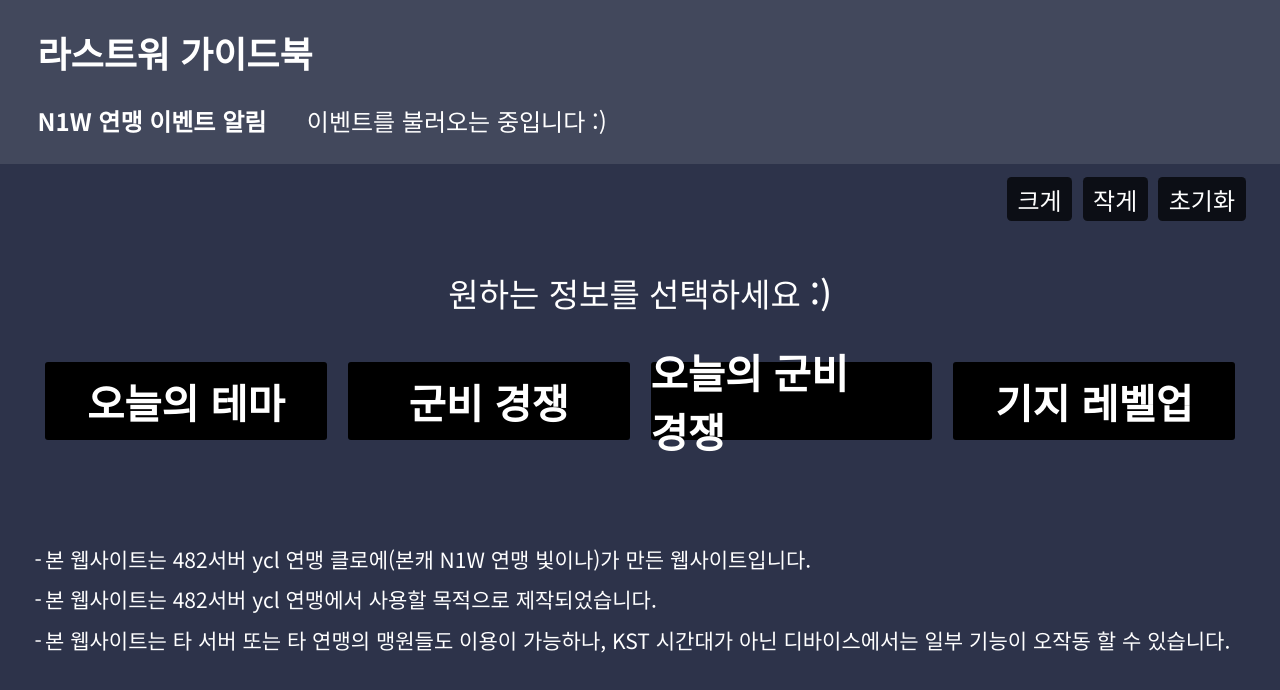
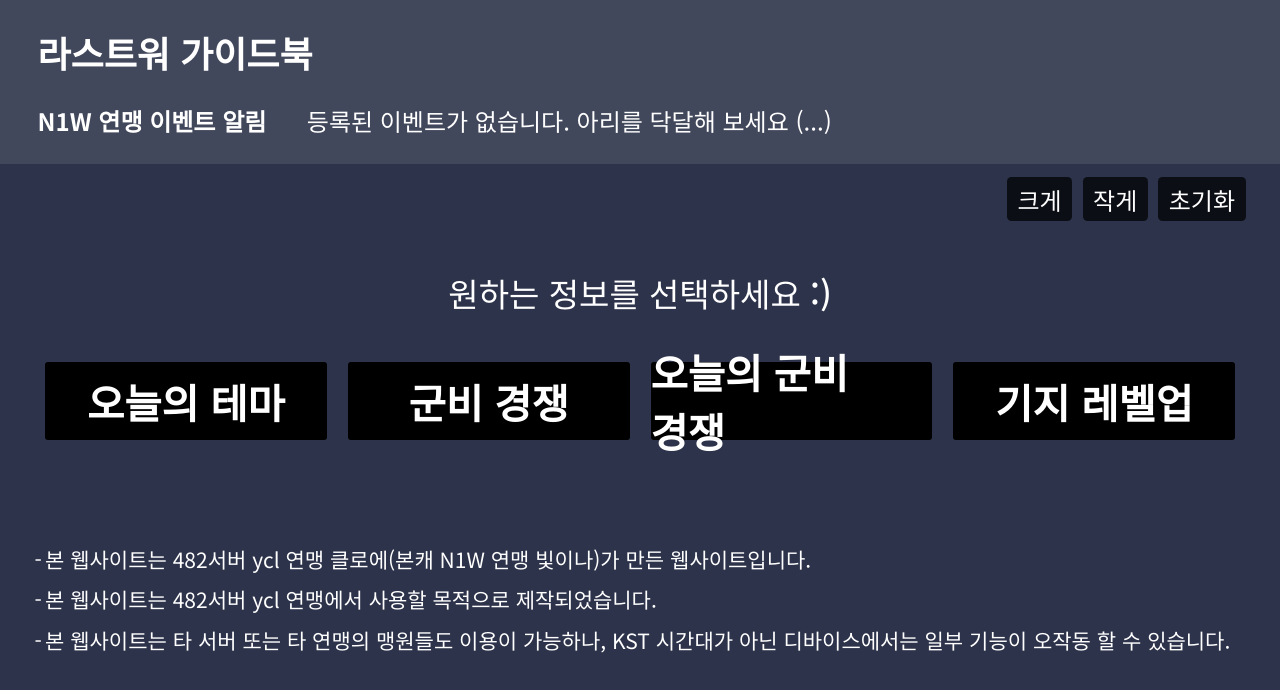
Before and after one commit to naninyang/lawar, a Next.js app: page / in a window 1280 px wide. Both pictures are taken after a click on the button "크게". Shown: the top 690 px of the page. Built offline with nearby package versions, Linux system fonts and the light colour scheme; no server answers.

Commit message:
Update Events.tsx

```diff
--- a/components/Events.tsx
+++ b/components/Events.tsx
@@ -25,6 +25,7 @@ function formatDateToLocal(dateString: string | null): string {
 
 export default function Events() {
   const [tasks, setTasks] = useState<Task[]>([]);
+  const [isLoading, setIsLoading] = useState(true);
 
   useEffect(() => {
     const fetchTasks = async () => {
@@ -32,9 +33,21 @@ export default function Events() {
         const response = await fetch('/api/todoist/tasks');
         const data: Task[] = await response.json();
         data.sort((a, b) => a.order - b.order);
-        setTasks(data);
+        setTasks(
+          data.filter((task) => {
+            const now = new Date();
+            const taskTime = new Date(task.due.datetime!);
+            const taskEndTime = new Date(taskTime.getTime() + 30 * 60000);
+            const sixHoursAfterEndTime = new Date(taskEndTime.getTime() + 6 * 60 * 60000);
+
+            // 종료된 후 6시간이 지나지 않은 작업만 유지
+            return now <= sixHoursAfterEndTime;
+          }),
+        );
+        setIsLoading(false);
       } catch (error) {
         console.error('Failed to fetch tasks', error);
+        setIsLoading(false);
       }
     };
 
@@ -44,8 +57,10 @@ export default function Events() {
   return (
     <div className={styles.events}>
       <h3>N1W 연맹 이벤트 알림</h3>
-      {tasks.length === 0 ? (
+      {isLoading ? (
         <p>이벤트를 불러오는 중입니다 :)</p>
+      ) : tasks.length === 0 ? (
+        <p>등록된 이벤트가 없습니다. 아리를 닥달해 보세요 (...)</p>
       ) : (
         <ul>
           {tasks.map((task) => {
```
